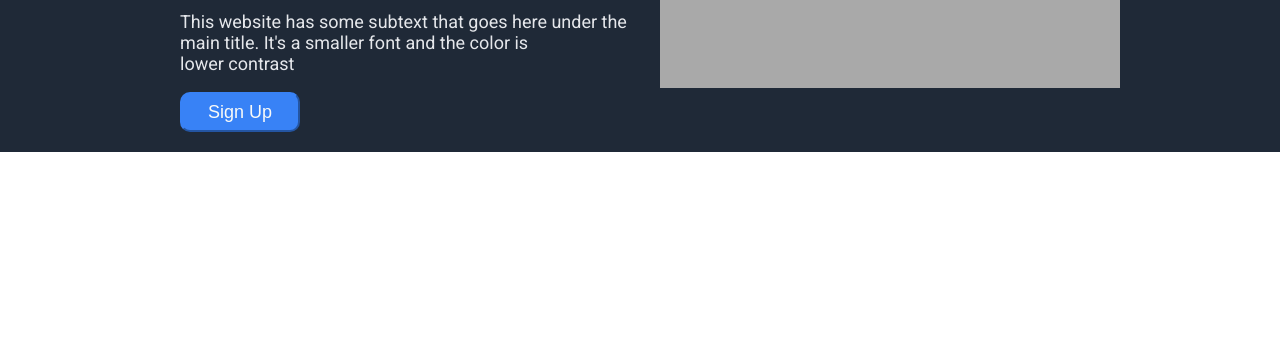
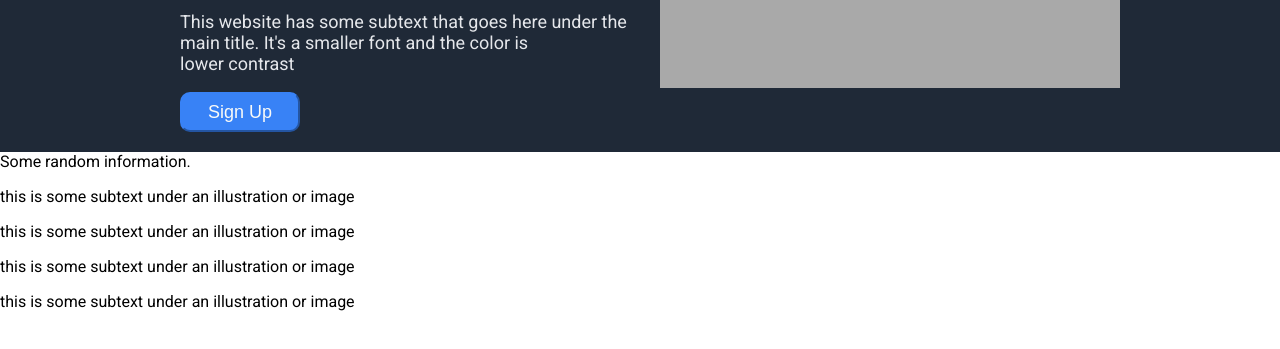
Before and after one commit to baileym12/landing-page, a plain HTML site: page index.html in a window 1280 px wide. Shown: the part 227-576 px from the top of the page. Drawn offline with Linux system fonts and the light colour scheme.

Commit message:
Middle portion HTML

```diff
--- a/index.html
+++ b/index.html
@@ -33,6 +33,31 @@
                 <div>this a placeholder for an image</div>
             </div>
         </div>
+        <div class = "middle" >
+            <div class = "rand-info">
+                Some random information.
+            </div>
+            <div class = "boxes">
+                <div>
+
+                </div>
+                <div>
+
+                </div>
+                <div>
+
+                </div>
+                <div>
+
+                </div>
+            </div>
+            <div class = "box-text">
+                <p>this is some subtext under an illustration or image</p>
+                <p>this is some subtext under an illustration or image</p>
+                <p>this is some subtext under an illustration or image</p>
+                <p>this is some subtext under an illustration or image</p>
+            </div>
+        </div>
     </div>
 </body>
 </html>
```
